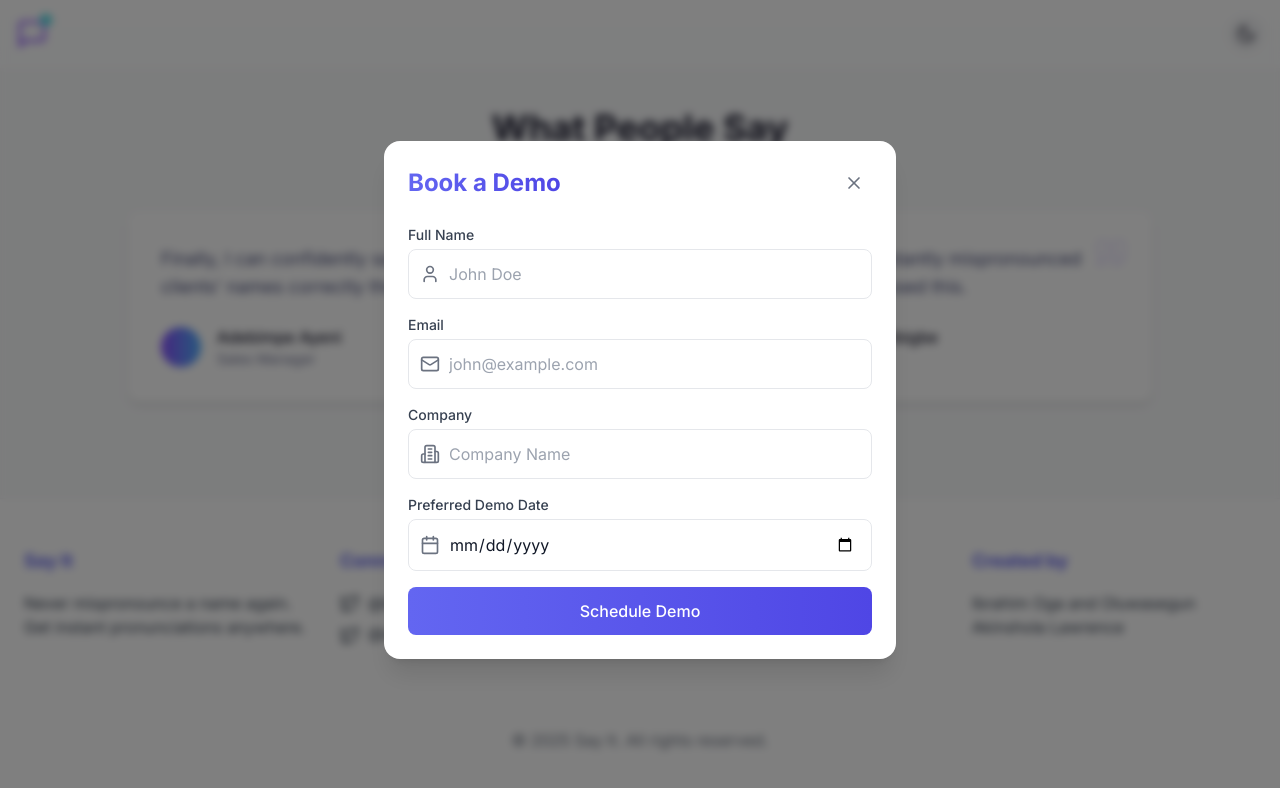
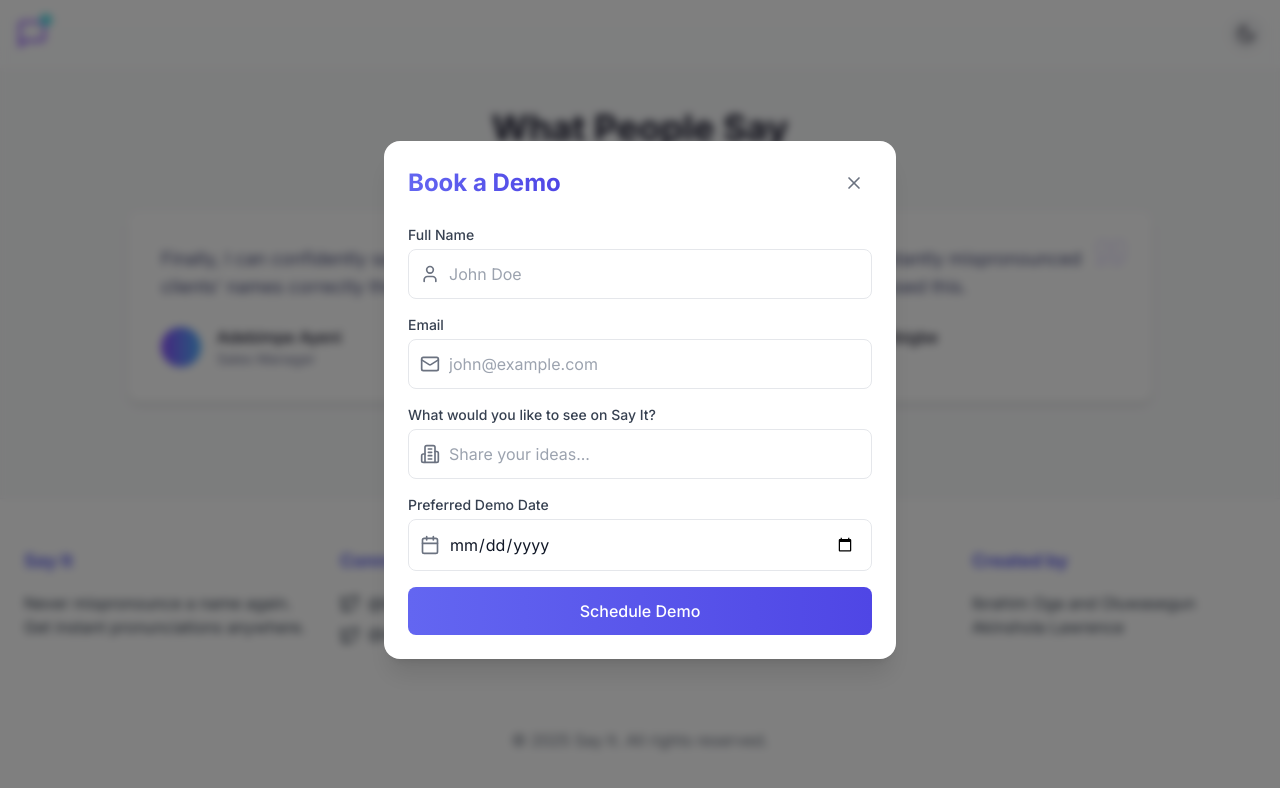
Before and after one commit to Hrhcoolshegs/sayitai, a React (Vite) app: page / in a window 1280 px wide. Both pictures are taken after a click on the button "Book a Demo". Shown: the part 2084-2872 px from the top of the page. Built offline with nearby package versions, Linux system fonts and the light colour scheme; no server answers; the database is empty.

Commit message:
Update demo form company field

```diff
--- a/src/components/BookDemo.tsx
+++ b/src/components/BookDemo.tsx
@@ -149,7 +149,7 @@ const BookDemo: React.FC<BookDemoProps> = ({ isOpen, onClose }) => {
 
                     <div>
                       <label className="block text-sm font-medium text-text-light-secondary dark:text-text-dark-secondary mb-1">
-                        Company
+                        What would you like to see on Say It?
                       </label>
                       <div className="relative">
                         <Building2 className="absolute left-3 top-1/2 -translate-y-1/2 w-5 h-5 text-text-light-tertiary dark:text-text-dark-tertiary" />
@@ -159,7 +159,7 @@ const BookDemo: React.FC<BookDemoProps> = ({ isOpen, onClose }) => {
                           value={formData.company}
                           onChange={(e) => setFormData({ ...formData, company: e.target.value })}
                           className="input-field pl-10"
-                          placeholder="Company Name"
+                          placeholder="Share your ideas..."
                         />
                       </div>
                     </div>
```
